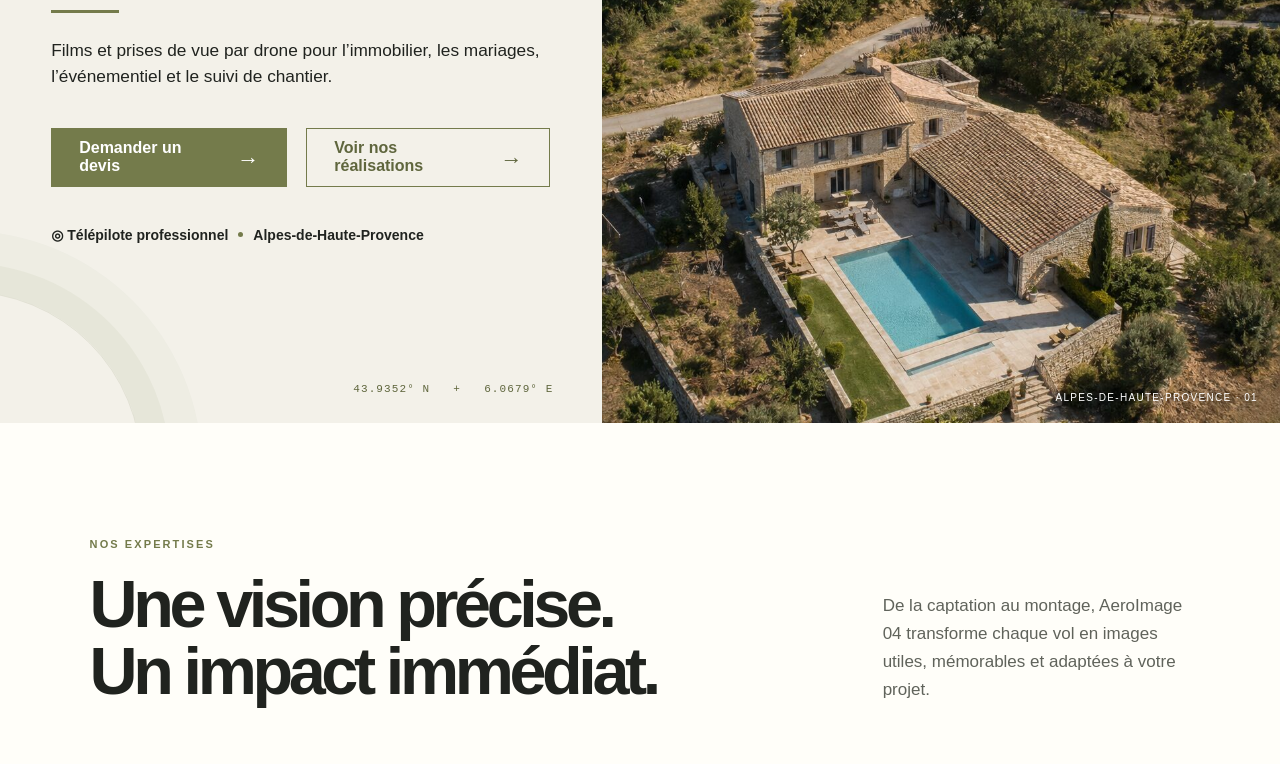
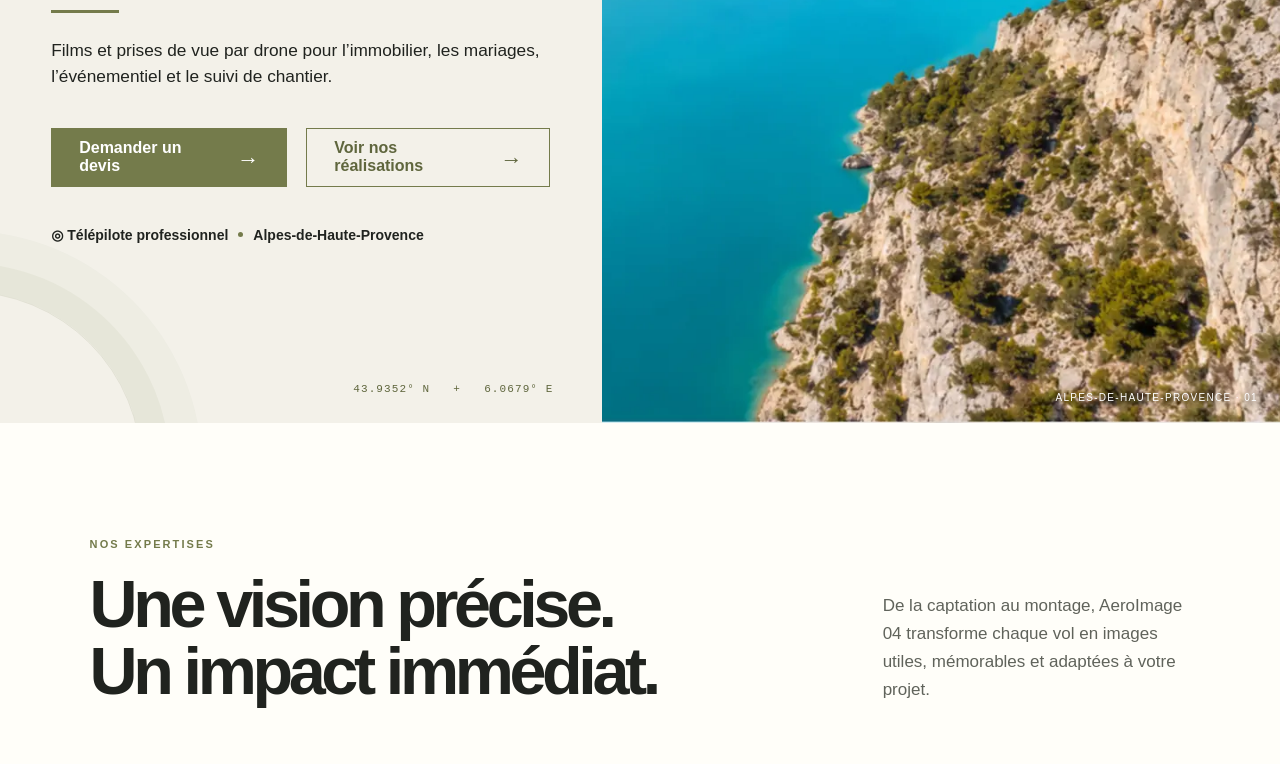
Before and after one commit to aeroimage04-provence/drone, a plain HTML site: page index.html in a window 1280 px wide. Shown: the part 397-1161 px from the top of the page. Drawn offline with Linux system fonts and the light colour scheme.

Commit message:
Optimiser la nouvelle image d’accueil

```diff
--- a/index.html
+++ b/index.html
@@ -32,7 +32,10 @@
         <div class="coordinates">43.9352° N&nbsp;&nbsp; + &nbsp;&nbsp;6.0679° E</div>
       </div>
       <figure class="hero-photo">
-        <img src="images/hero-aerial.jpg" alt="Vue aérienne d’une propriété provençale et d’un chantier">
+        <picture style="display: block; width: 100%; height: 100%;">
+          <source media="(max-width: 700px)" srcset="images/hero-home-mobile.webp" type="image/webp">
+          <img src="images/hero-home-desktop.webp" alt="Vue aérienne d’une propriété provençale et d’un chantier" width="900" height="921" decoding="async" fetchpriority="high">
+        </picture>
         <figcaption>Alpes-de-Haute-Provence · 01</figcaption>
       </figure>
     </section>
```
Also changed, not shown: images/hero-home-desktop.webp (added), images/hero-home-mobile.webp (added).
